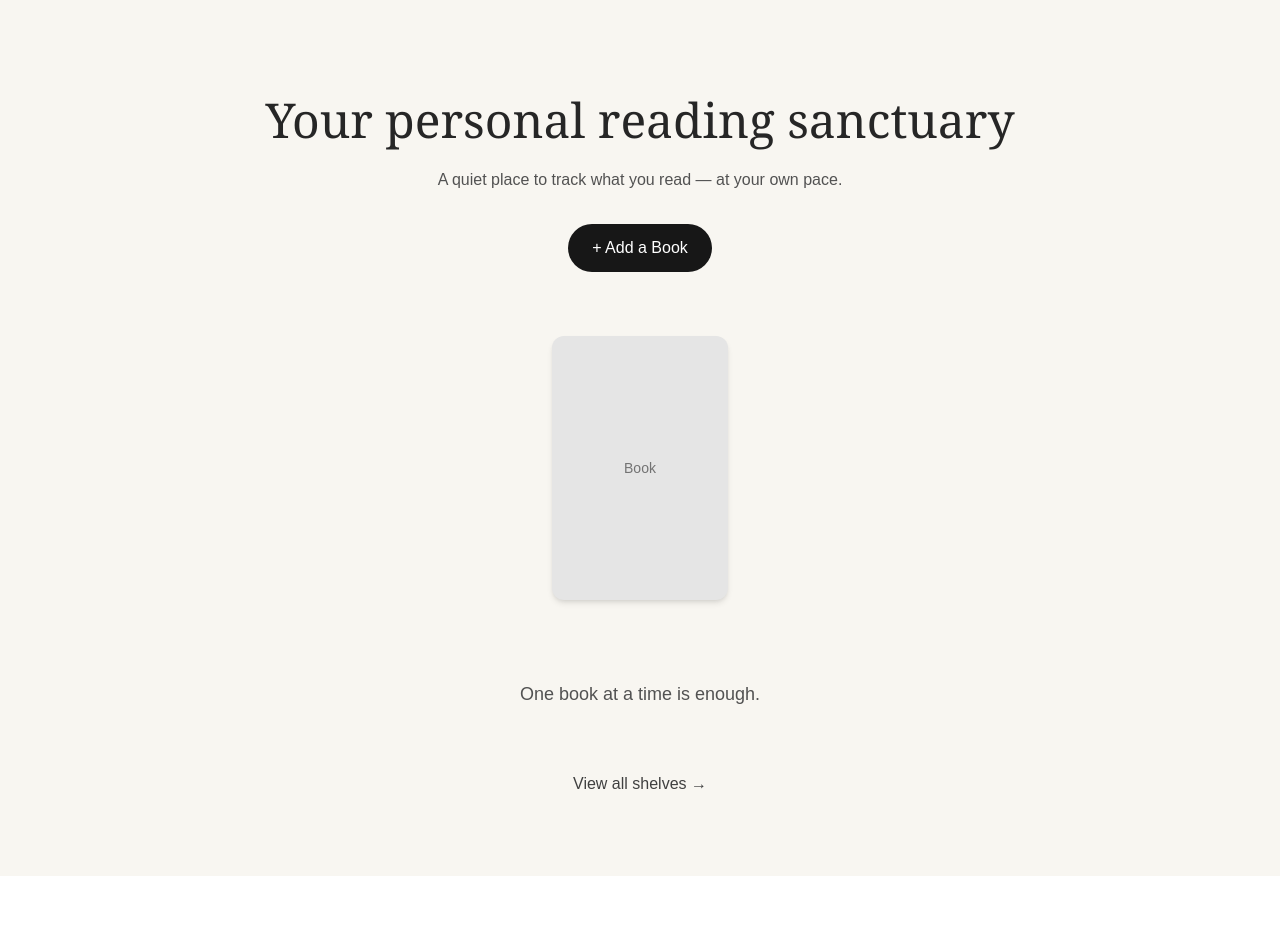
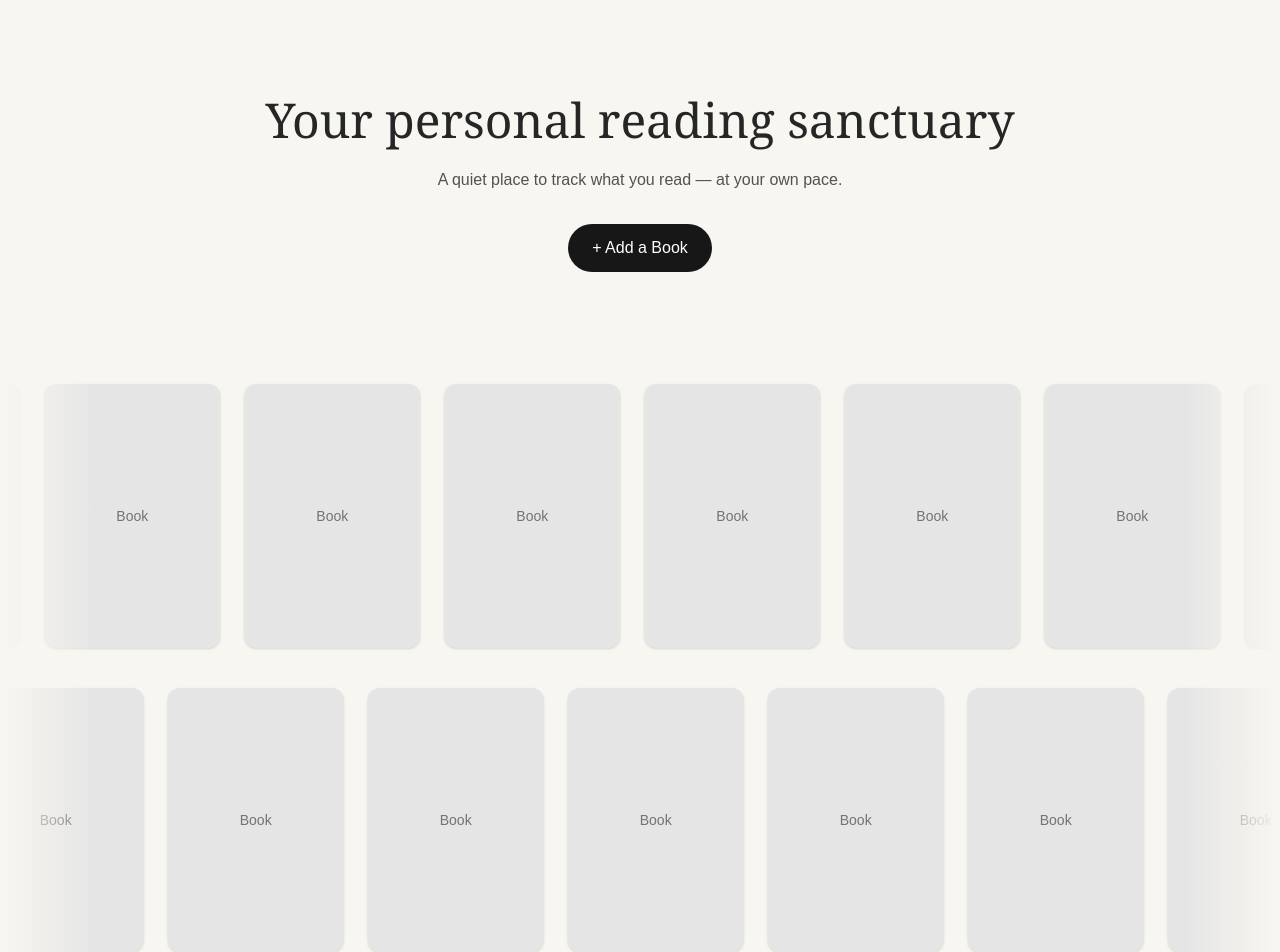
Before and after one commit to hdomadia7601/readers-sanctuary, a Next.js app: page / in a window 1280 px wide. Shown: the top 952 px of the page. Before the commit the page ends 876 px from the top, so only its background shows below. Built offline with nearby package versions, Linux system fonts and the light colour scheme.

Commit message:
style: refine carousel spacing and soften card shadows

```diff
--- a/app/page.tsx
+++ b/app/page.tsx
@@ -1,4 +1,4 @@
-import BookCard from "@/components/book/BookCard"
+import BookCarousel from "@/components/carousel/BookCarousel"
 
 export default function Home() {
   return (
@@ -16,13 +16,13 @@ export default function Home() {
         </button>
       </section>
 
-      {/* Temporary BookCard Preview */}
-      <section className="flex justify-center pb-20">
-        <BookCard />
+      {/* Carousel */}
+      <section>
+        <BookCarousel />
       </section>
 
       {/* Monthly Cue */}
-      <section className="text-center pb-16">
+      <section className="text-center py-16">
         <p className="text-neutral-600 text-lg">
           One book at a time is enough.
         </p>
--- a/components/book/BookCard.tsx
+++ b/components/book/BookCard.tsx
@@ -13,8 +13,7 @@ export default function BookCard({ coverUrl }: BookCardProps) {
       animate={{ opacity: 1, y: 0 }}
       transition={{ duration: 0.35, ease: "easeOut" }}
       whileHover={{ y: -4 }}
-      className="relative w-44 aspect-[2/3] rounded-xl overflow-hidden shadow-md hover:shadow-xl transition-shadow duration-300 bg-neutral-200"
-    >
+      className="relative w-44 aspect-[2/3] rounded-xl overflow-hidden shadow-sm hover:shadow-md transition-shadow duration-300 bg-neutral-200"    >
       {coverUrl ? (
         <img
           src={coverUrl}
--- /dev/null
+++ b/components/carousel/BookCarousel.tsx
@@ -0,0 +1,50 @@
+"use client"
+
+import { motion } from "framer-motion"
+import BookCard from "@/components/book/BookCard"
+
+const demoBooks = Array.from({ length: 8 }).map((_, i) => ({
+  id: i,
+}))
+
+export default function BookCarousel() {
+    return (
+        <div className="relative overflow-hidden py-12 space-y-10">
+          {/* Row 1 */}
+          <motion.div
+            className="flex gap-6 w-max"
+            animate={{ x: ["0%", "-50%"] }}
+            transition={{
+              repeat: Infinity,
+              duration: 25,
+              ease: "linear",
+            }}
+          >
+            {[...demoBooks, ...demoBooks].map((book, index) => (
+              <BookCard key={`row1-${index}`} />
+            ))}
+          </motion.div>
+
+          {/* Row 2 */}
+          <motion.div
+            className="flex gap-6 w-max mt-6"
+            animate={{ x: ["-50%", "0%"] }}
+            transition={{
+              repeat: Infinity,
+              duration: 25,
+              ease: "linear",
+            }}
+          >
+            {[...demoBooks, ...demoBooks].map((book, index) => (
+              <BookCard key={`row2-${index}`} />
+            ))}
+          </motion.div>
+
+          {/* Left Fade */}
+          <div className="pointer-events-none absolute left-0 top-0 h-full w-24 bg-gradient-to-r from-[#f8f6f1] to-transparent" />
+
+          {/* Right Fade */}
+          <div className="pointer-events-none absolute right-0 top-0 h-full w-24 bg-gradient-to-l from-[#f8f6f1] to-transparent" />
+        </div>
+      )
+}
```
